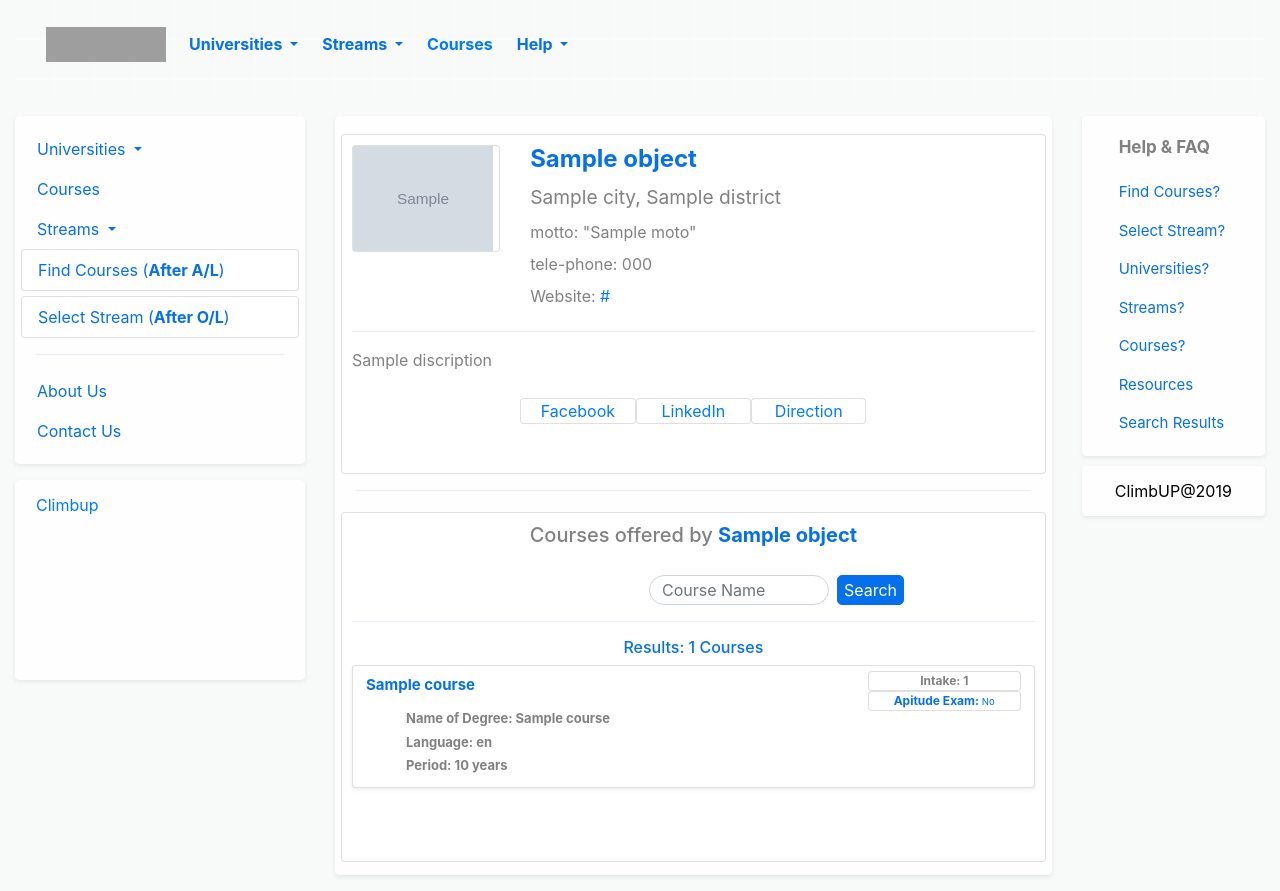
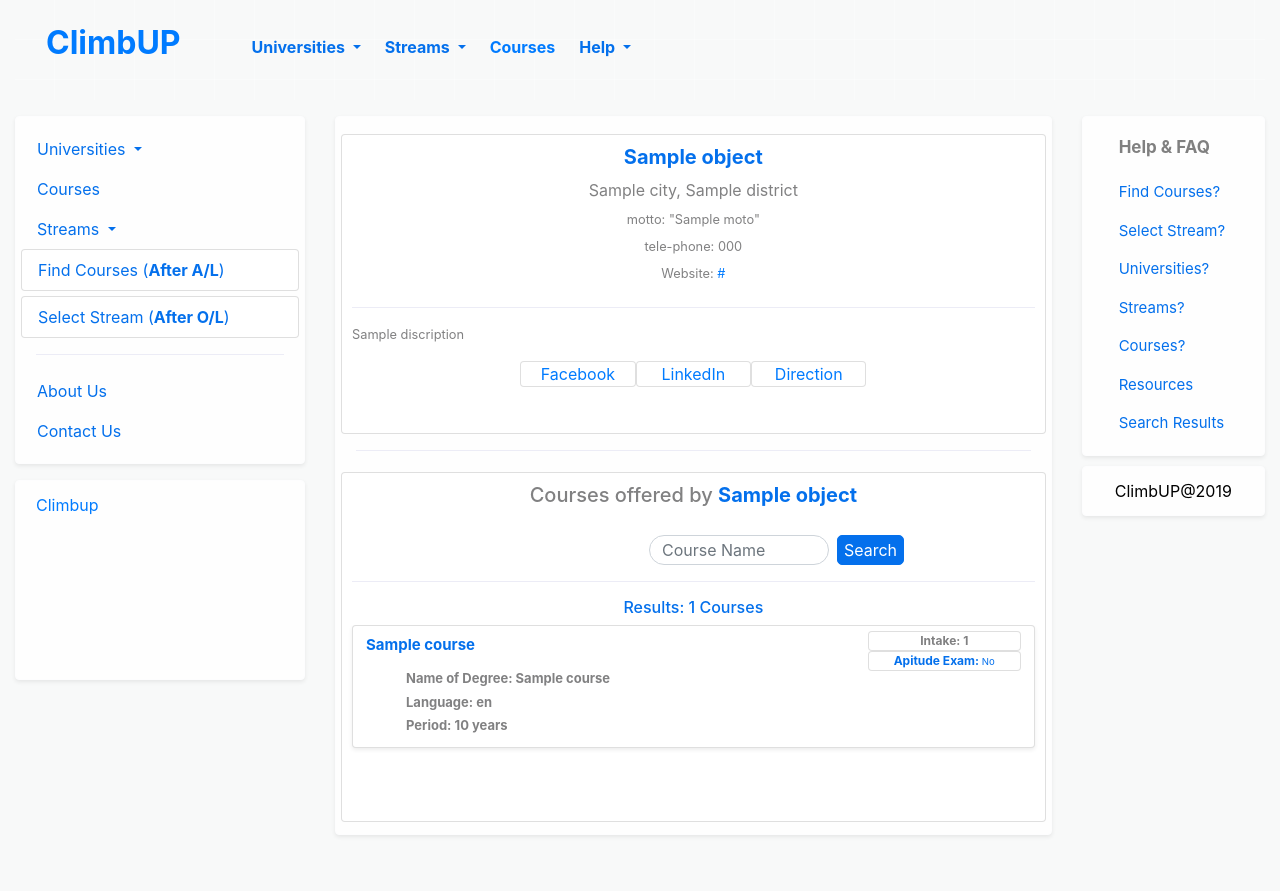
Before and after one commit to Uzama/climb-up, a Django app: template universities/templates/universities/university_detail.html in a window 1280 px wide. After the commit the page ends 836 px from the top, so only its background shows below. Run offline with Django 3.2, Linux system fonts and the light colour scheme; the template is opened without the code that fills it: most values are stand-ins (such as "Sample title", 1, 10 or a date in 2020); grey boxes marked "Sample" are stand-in pictures; some libraries are stand-ins or nearby versions; grey boxes are pictures that could not be loaded.

Commit message:
Initial Heroku commit

```diff
--- a/main/templates/main/home.html
+++ b/main/templates/main/home.html
@@ -5,7 +5,7 @@
 {% block content %}
 	<div class="row" style="padding: 20px;background-repeat: no-repeat;background-size:700px 1000px;">
 		<div class="row mr-auto ml-auto mt-3 " style="color:black">
-			<h1 style="text-align: center;margin-bottom: 20px;font-weight: bold">Welcome to <img src="{% static 'climbup2.png' %}" style="width: 140px;height: 40px">.com</h1>
+			<h1 style="text-align: center;margin-bottom: 20px;font-weight: bold">Welcome to <b style="color:#0470EC">ClimbUP</b>.com</h1>
 		</div>
 		<div class="card row mr-auto ml-auto mb-3 shadow-sm" style="font-size: 16px;color:#0470EC;opacity: 0.8;background:#f8f9f9;padding: 10px">
 			This website is for students of Sri Lanka who are serching for higher studies in Sri Lankan State universities. Find Your Degree which offered by state universities all around Sri Lanka. The website provide robust search feature thus you can find your courses based on your Advanced Level and Ordinary Level Results. Go through help sections to get more details about this website
--- a/templates/snippits/nav.html
+++ b/templates/snippits/nav.html
@@ -1,8 +1,8 @@
 {% load static %}
 <nav class="navbar navbar-expand-md col-xl-11 col-md-11 col-lg-11">
-  <div class="mt-3">
-    <a  href="{% url 'main:home' %}">
-    <img src="{% static 'climbup2.png'%}" style="width:120px; height:35px;">
+  <div class="mt-3 mr-5">
+    <a  href="/">
+    <h2 style="font-weight: bold">ClimbUP</h2>
     </a>
   </div>
   <div class="collapse mt-3 navbar-collapse col-sm-12 col-md-12 col-lg-12 col-xl-12" id="navbarSupportedContent" style="font-weight: bold">
--- a/templates/snippits/university.html
+++ b/templates/snippits/university.html
@@ -1,12 +1,12 @@
 {% load static %}
-<div class="container" style="width: 300px;margin-bottom: 10px">
+<div class="container" style="width: 270px;margin-bottom: 10px">
 	{% for uni in university %}
-		<div class="row" style="padding: 0px 3px">
-			<div class="col-1 mr-4">
+		<div class="row" style="padding: 0px 10px">
+			<!-- <div class="col-1 mr-4">
 				<img src="{% static uni.logo %}" style="width: 30px;height: 30px;padding-right: 3px">
-			</div>
+			</div> -->
 			<div>
-				<a href="{% url 'university:detail' slug=uni.slug %}" style="font-size: 13px">{{uni.name}}</a>
+				<a href="{% url 'university:detail' slug=uni.slug %}" style="font-size: 14px">{{uni.name}}</a>
 			</div>
 		</div>
 		<br>
--- a/universities/models.py
+++ b/universities/models.py
@@ -16,7 +16,7 @@ class University(models.Model):
 	discription		= models.TextField()
 	timstamp		= models.DateTimeField(auto_now_add=True)
 	updated			= models.DateTimeField(auto_now=True)
-	logo			= models.ImageField(upload_to='logo', max_length=200, blank=True)
+	# logo			= models.ImageField(upload_to='logo', max_length=200, blank=True)
 	slug			= models.SlugField(unique=True, blank=True)
 
 	def __str__(self):
--- a/universities/templates/universities/university_detail.html
+++ b/universities/templates/universities/university_detail.html
@@ -4,26 +4,26 @@
 {% load static %}
 {% block content %}
 	<div class="row">
-		<div class="card col-sm-12 col-md-12 col-lg-12 col-xl-12 ml-auto mr-auto" style="min-height: 340px;padding:10px;margin-top:5px">
+		<div class="card col-sm-12 col-md-12 col-lg-12 col-xl-12 ml-auto mr-auto" style="min-height: 300px;padding:10px;margin-top:5px">
 		<!-- university detail -->
 			<div class="row">
-				<div class="col-6 mx-auto mb-3 col-sm-3 col-md-4 col-lg-3 col-xl-3 ml-auto">
+				<!-- <div class="col-6 mx-auto mb-3 col-sm-3 col-md-4 col-lg-3 col-xl-3 ml-auto">
 					<div class="card ml-auto" >
 						<img src="{% static object.logo %}" style="max-height:150px;max-width: 140px">
 					</div>
-				</div>
-				<div class="col-12 mx-auto col-sm-9 col-md-8 col-lg-9 col-xl-9 ml-auto">
-					<h4 style="color: #0470EC;font-weight: bold;">{{object.name}}</h4>
-					<h4><small>{{object.city}}, {{object.district}}</small></h4>
-					<h5><small>motto: "{{object.moto}}"</small></h5>
-					<h5><small>tele-phone: {{object.phone}}</small></h5>
-					<h5><small>Website: <a href="{{object.website}}">{{object.website}}</a></small></h5>
+				</div> -->
+				<div class="col-12 mx-auto col-sm-12 col-md-12 col-lg-12 col-xl-12 ml-auto" style="text-align: center;">
+					<h5 style="color: #0470EC;font-weight: bold;">{{object.name}}</h5>
+					<h5><small>{{object.city}}, {{object.district}}</small></h5>
+					<h6><small>motto: "{{object.moto}}"</small></h6>
+					<h6><small>tele-phone: {{object.phone}}</small></h6>
+					<h6><small>Website: <a href="{{object.website}}">{{object.website}}</a></small></h6>
 				</div>
 			</div>
 			<hr>
 			<div class="row">
 				<div class="col-sm-12 col-md-12 col-lg-12 col-xl-12 ml-auto mr-auto">
-					<p>{{object.discription}}</p>
+					<h6><small>{{object.discription}}</small></h6>
 				</div>
 			</div>
 			<div class="row" style="padding: 10px">
```
Also changed, not shown: universities/templates/universities/snippits/university.html (+5 -5 lines), universities/migrations/0006_remove_university_logo.py (added).
